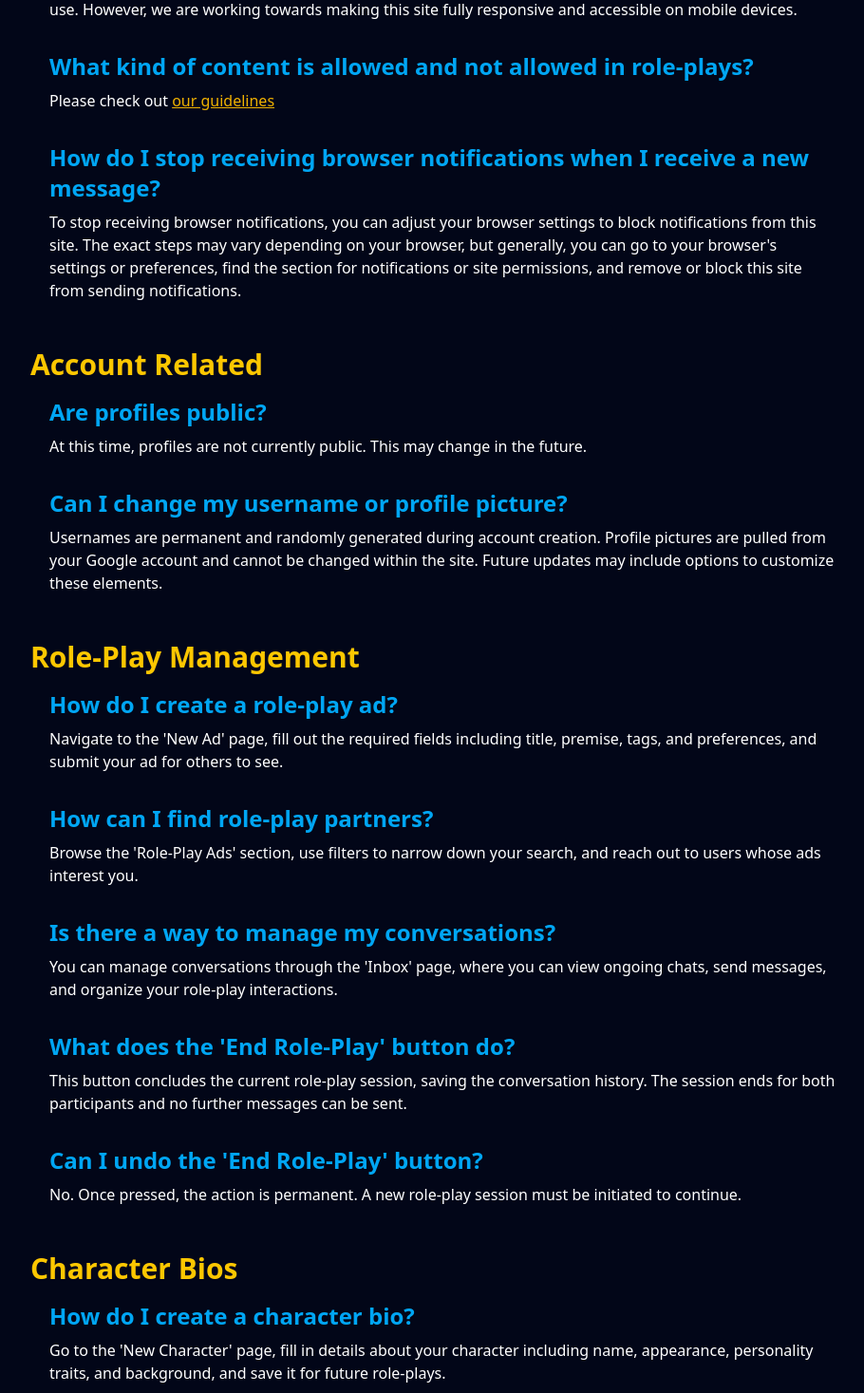
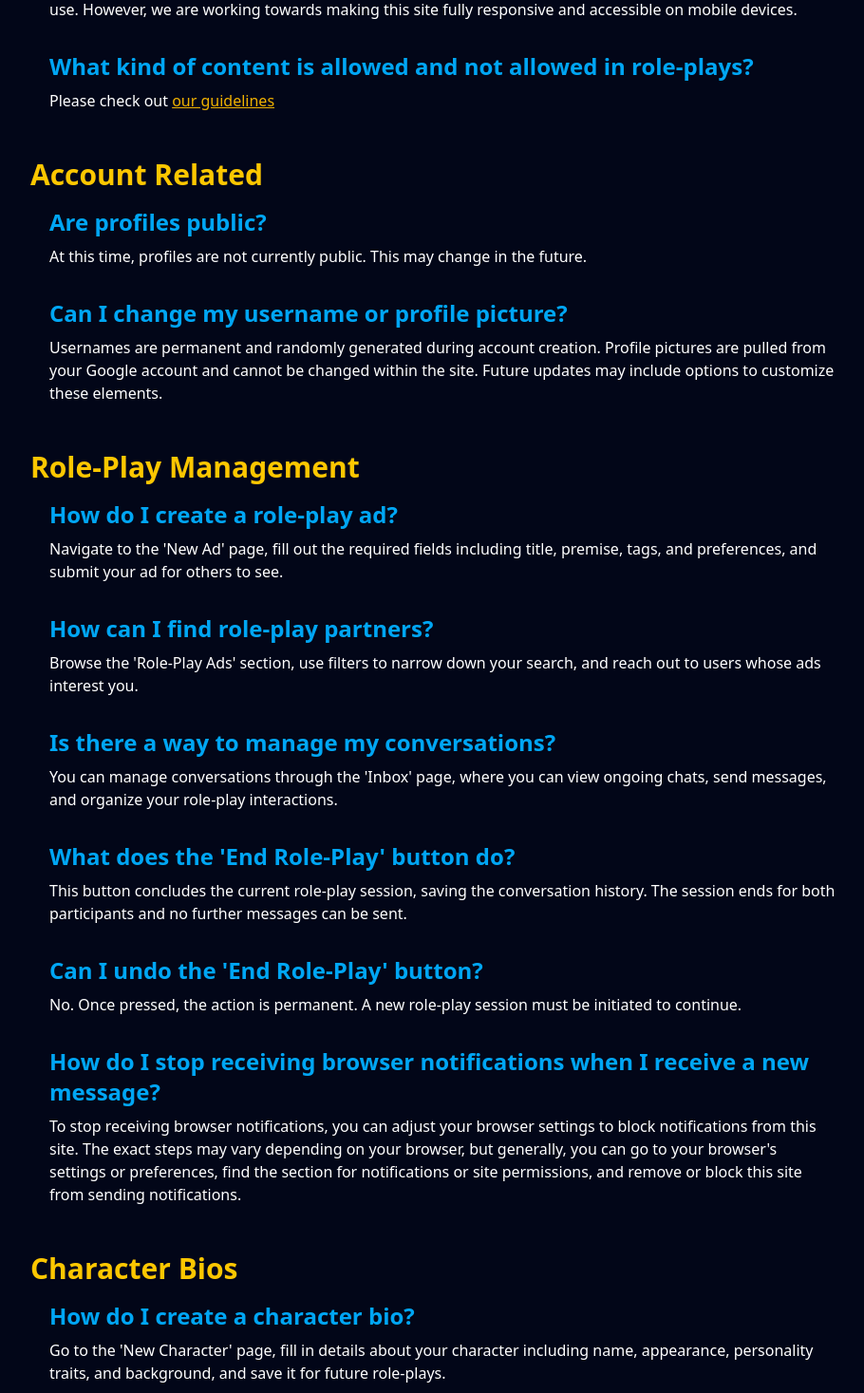
Before and after one commit to Hairum-Qureshi/story-roleplay-app, a React (Vite) app in the folder apps/frontend/: page /faq in a window 1280 px wide. Shown: the part 742-2209 px from the top of the page at 95% size, without its empty margins (184-1094 px from the left). Built offline with nearby package versions, Linux system fonts and the light colour scheme; no server answers.

Commit message:
moved FAQ

```diff
--- a/apps/frontend/src/pages/FAQ.tsx
+++ b/apps/frontend/src/pages/FAQ.tsx
@@ -55,12 +55,6 @@ export default function FAQ() {
 							</Link>
 						</p>
 					)
-				},
-				{
-					question:
-						"How do I stop receiving browser notifications when I receive a new message?",
-					answer:
-						"To stop receiving browser notifications, you can adjust your browser settings to block notifications from this site. The exact steps may vary depending on your browser, but generally, you can go to your browser's settings or preferences, find the section for notifications or site permissions, and remove or block this site from sending notifications."
 				}
 			]
 		},
@@ -114,6 +108,12 @@ export default function FAQ() {
 					question: "Can I undo the 'End Role-Play' button?",
 					answer:
 						"No. Once pressed, the action is permanent. A new role-play session must be initiated to continue."
+				},
+				{
+					question:
+						"How do I stop receiving browser notifications when I receive a new message?",
+					answer:
+						"To stop receiving browser notifications, you can adjust your browser settings to block notifications from this site. The exact steps may vary depending on your browser, but generally, you can go to your browser's settings or preferences, find the section for notifications or site permissions, and remove or block this site from sending notifications."
 				}
 			]
 		},
```
